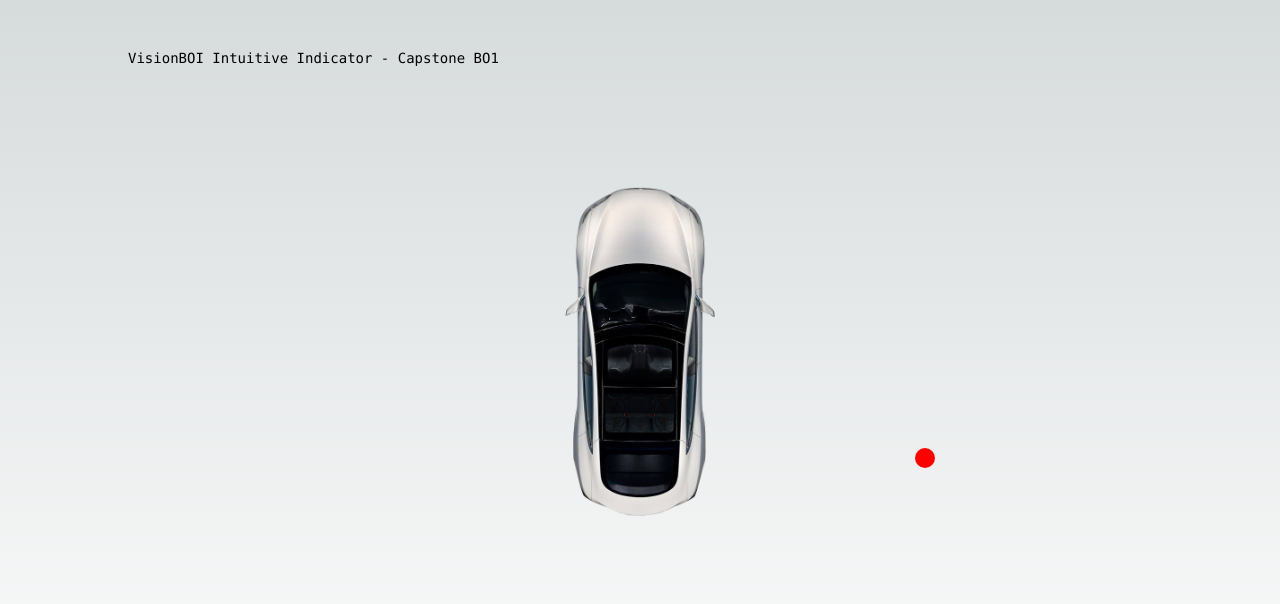
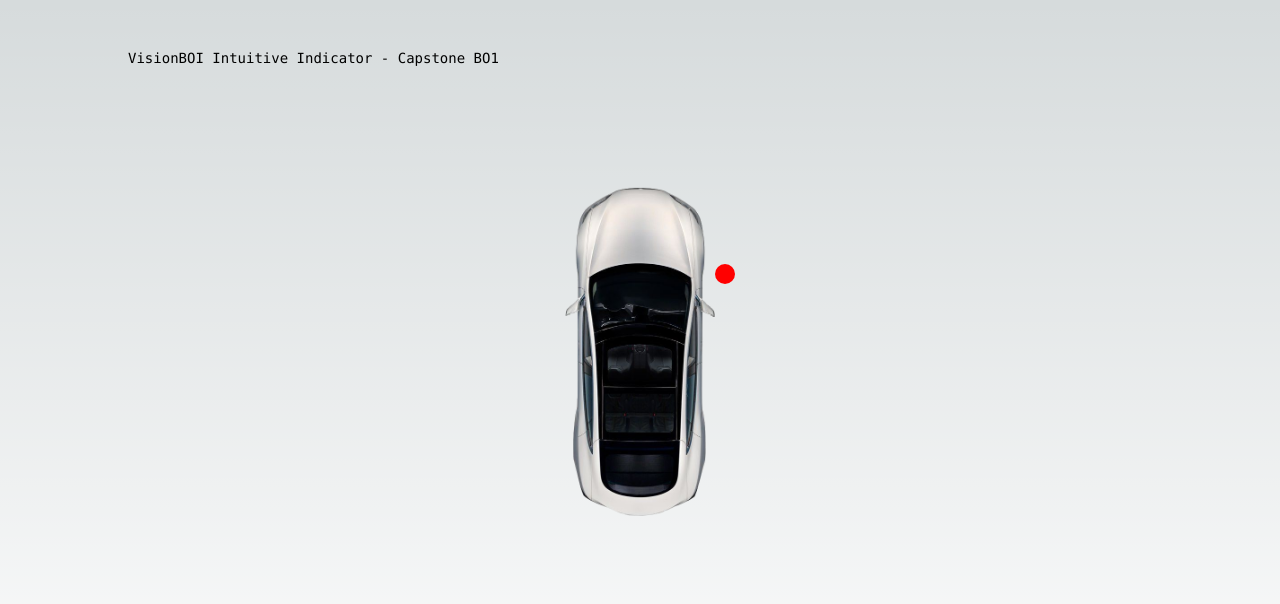
Before and after one commit to aufarhmn/visionboi, a Next.js app in the folder intuitive-indicator/: page / in a window 1280 px wide. Shown: the top 604 px of the page. Built offline with nearby package versions, Linux system fonts and the light colour scheme; no server answers.

Commit message:
feat: adjusting topdown view

```diff
--- a/intuitive-indicator/src/pages/index.js
+++ b/intuitive-indicator/src/pages/index.js
@@ -6,14 +6,17 @@ import { useState, useEffect } from "react";
 
 const inter = Inter({ subsets: ["latin"] });
 
-// ADJUST THIS
+// X -> March height divided by Image height
+// Y -> Minimum thresshold in mm divided by container width
+// INITIAL_POSITION -> Initial position
 const SCALING_FACTOR_X = 11.45;
-const SCALING_FACTOR_Y = 1000 / 200;
+const SCALING_FACTOR_Y = parseInt(1000 / 200);
+const INITIAL_POSITION = parseInt(1890 / SCALING_FACTOR_X);
 
 export default function Home() {
   const [lidarData, setLidarData] = useState({
-    port: "COM4",
-    angle: 90,
+    port: "",
+    angle: 180,
     distance: 1000
   });
 
@@ -34,15 +37,7 @@ export default function Home() {
     };
   }, []);
 
-  // POSITION STILL NOT CALIBRATED, USING IDEAL POINT FROM MARCH HEIGHT
   const getDotPosition = (port, angle, distance) => {
-    let initialPosition = 0;
-    if (port === "COM4") {
-      initialPosition = 262;
-    } else if (port === "COM10") {
-      initialPosition = 247.5;
-    }
-
     const angleInRadians = (angle * Math.PI) / 180;
 
     let x = Math.cos(angleInRadians) * distance;
@@ -51,7 +46,7 @@ export default function Home() {
     x = x / SCALING_FACTOR_X;
     y = y / SCALING_FACTOR_Y;
 
-    x = initialPosition + x;
+    x = INITIAL_POSITION + x;
 
     return { x, y };
   };
```
